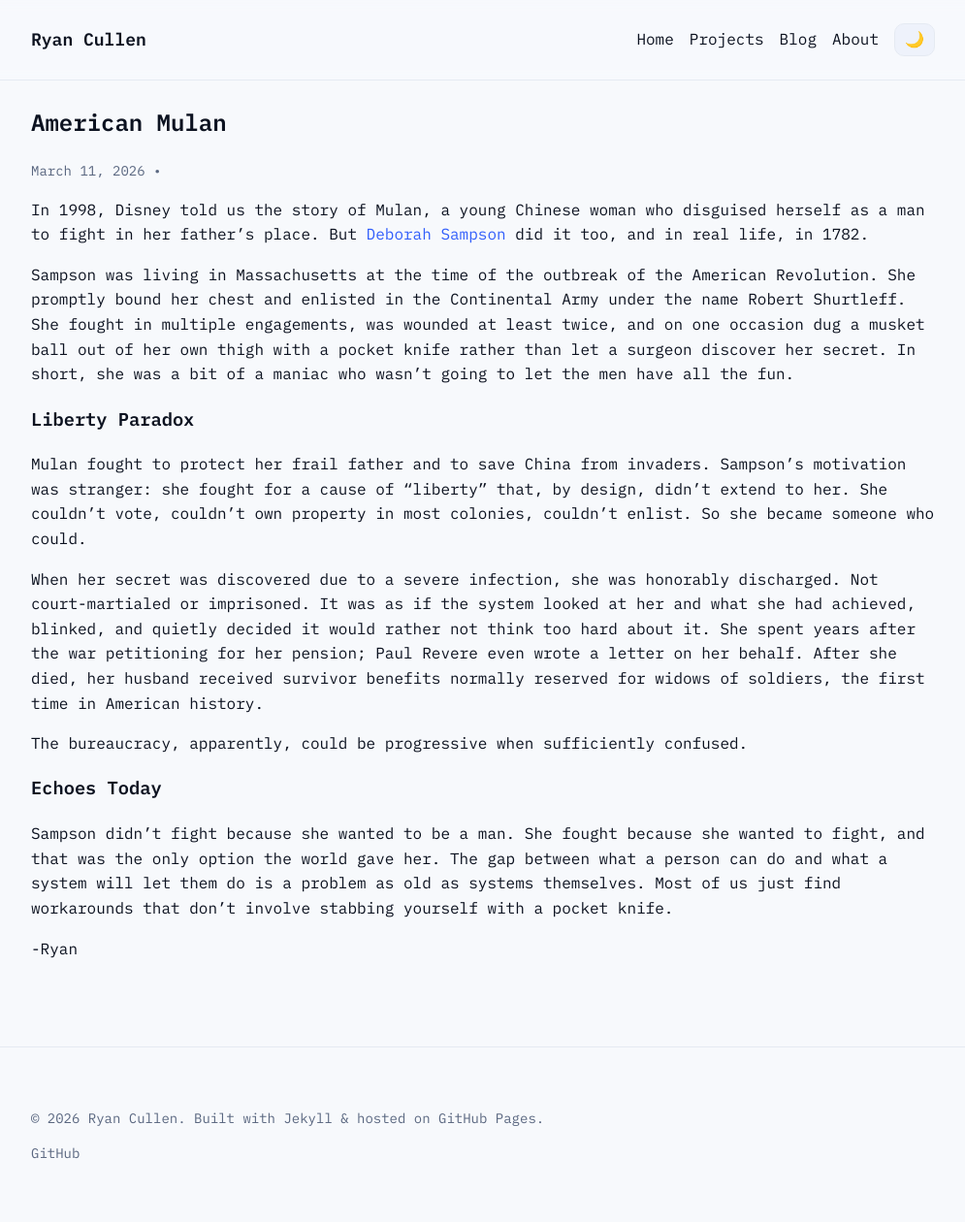
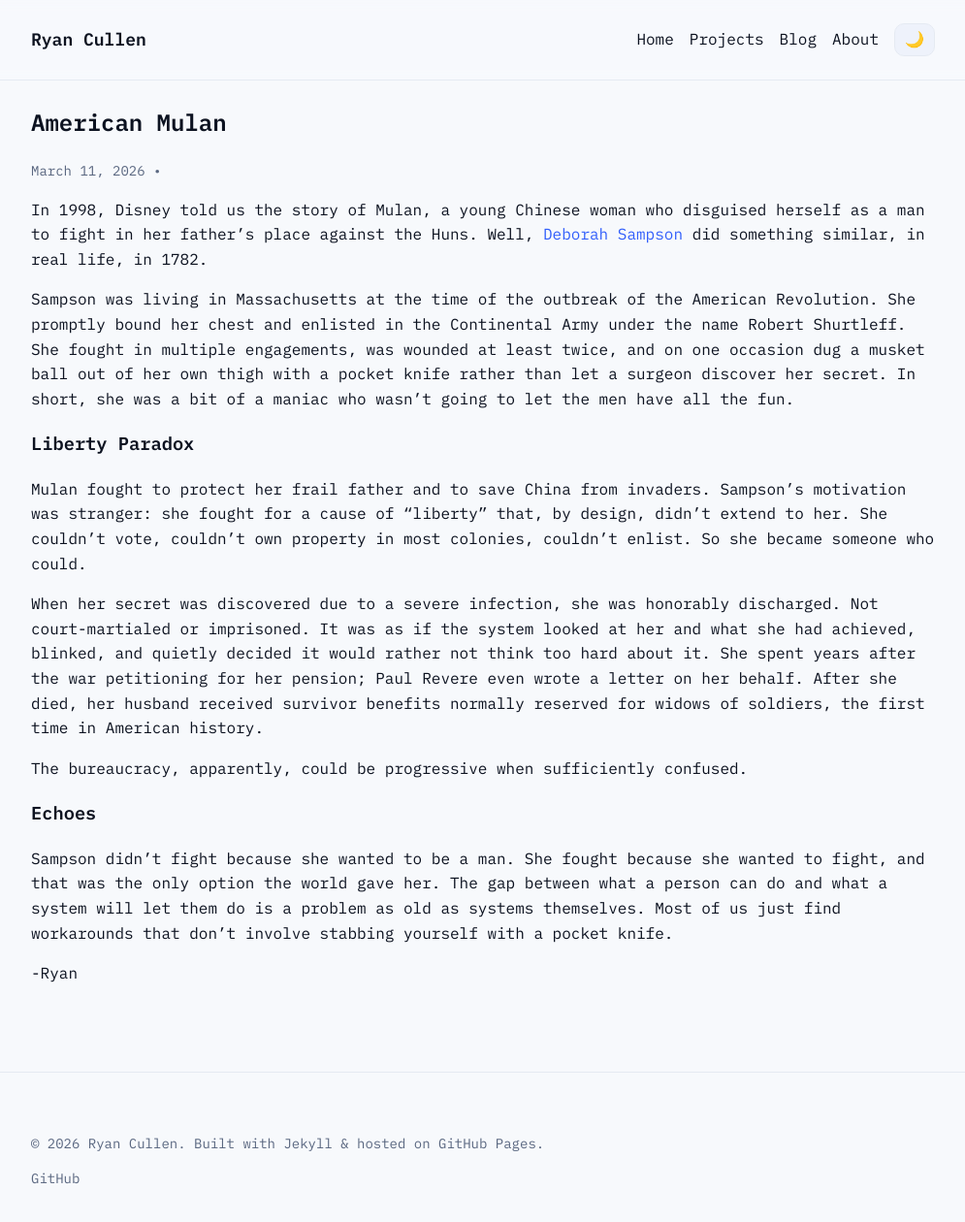
Before and after one commit to ryantcullen/ryantcullen.github.io, a Jekyll site: the page built from _posts/2026-03-11-american-mulan.md, in a window 1280 px wide and 1288 px high. Shown: the top 1260 px of the window at 97% size, without its empty margins (142-1137 px from the left). Built offline with Jekyll 4.4.1, drawn with Linux system fonts in a browser that asks for light colours.

Commit message:
Updated Mulan Post
grammar edits

```diff
--- a/_posts/2026-03-11-american-mulan.md
+++ b/_posts/2026-03-11-american-mulan.md
@@ -2,7 +2,7 @@
 title: American Mulan
 ---
 
-In 1998, Disney told us the story of Mulan, a young Chinese woman who disguised herself as a man to fight in her father's place. But [Deborah Sampson](https://en.wikipedia.org/wiki/Deborah_Sampson) did it too, and in real life, in 1782.
+In 1998, Disney told us the story of Mulan, a young Chinese woman who disguised herself as a man to fight in her father's place against the Huns. Well, [Deborah Sampson](https://en.wikipedia.org/wiki/Deborah_Sampson) did something similar, in real life, in 1782.
 
 Sampson was living in Massachusetts at the time of the outbreak of the American Revolution. She promptly bound her chest and enlisted in the Continental Army under the name Robert Shurtleff. She fought in multiple engagements, was wounded at least twice, and on one occasion dug a musket ball out of her own thigh with a pocket knife rather than let a surgeon discover her secret. In short, she was a bit of a maniac who wasn't going to let the men have all the fun.
 
@@ -14,7 +14,7 @@ When her secret was discovered due to a severe infection, she was honorably disc
 
 The bureaucracy, apparently, could be progressive when sufficiently confused.
 
-### Echoes Today
+### Echoes
 
 Sampson didn't fight because she wanted to be a man. She fought because she wanted to fight, and that was the only option the world gave her. The gap between what a person can do and what a system will let them do is a problem as old as systems themselves. Most of us just find workarounds that don't involve stabbing yourself with a pocket knife.
 
```
Also changed, not shown: 1 other file.
